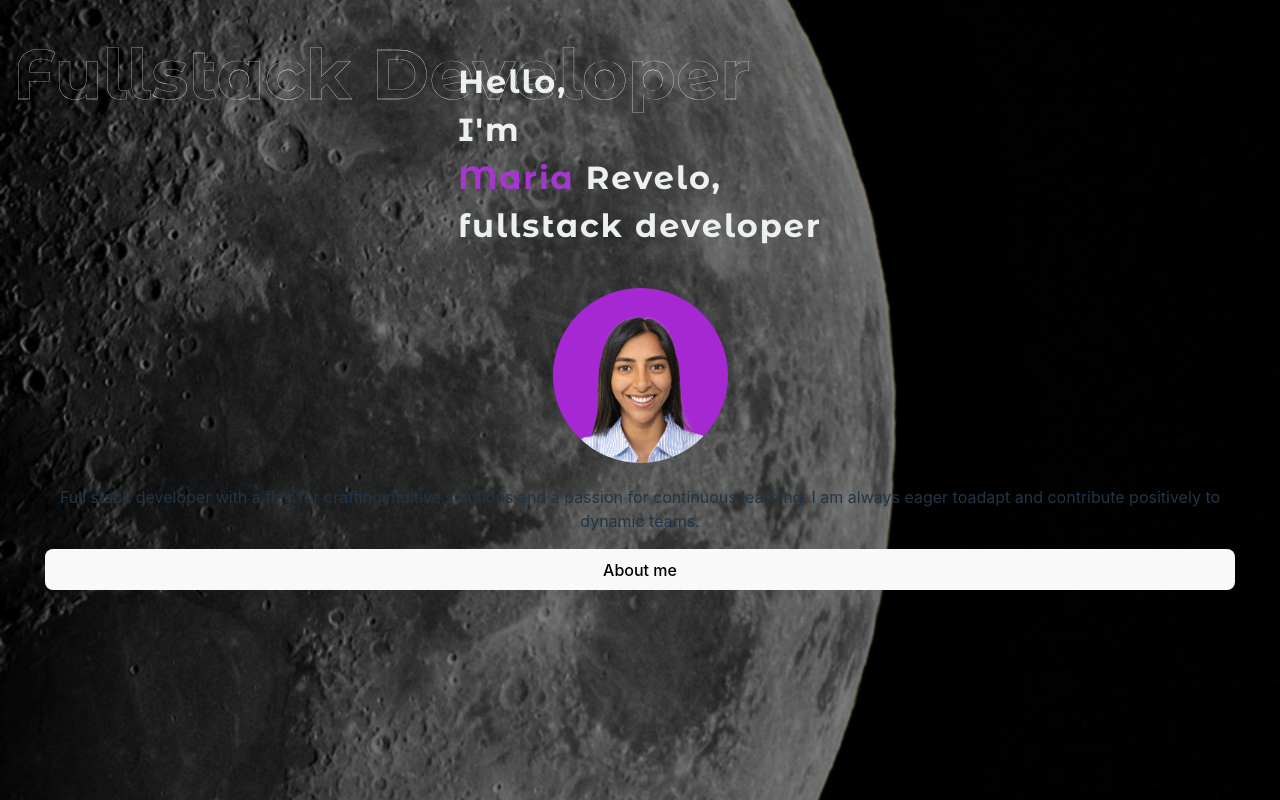
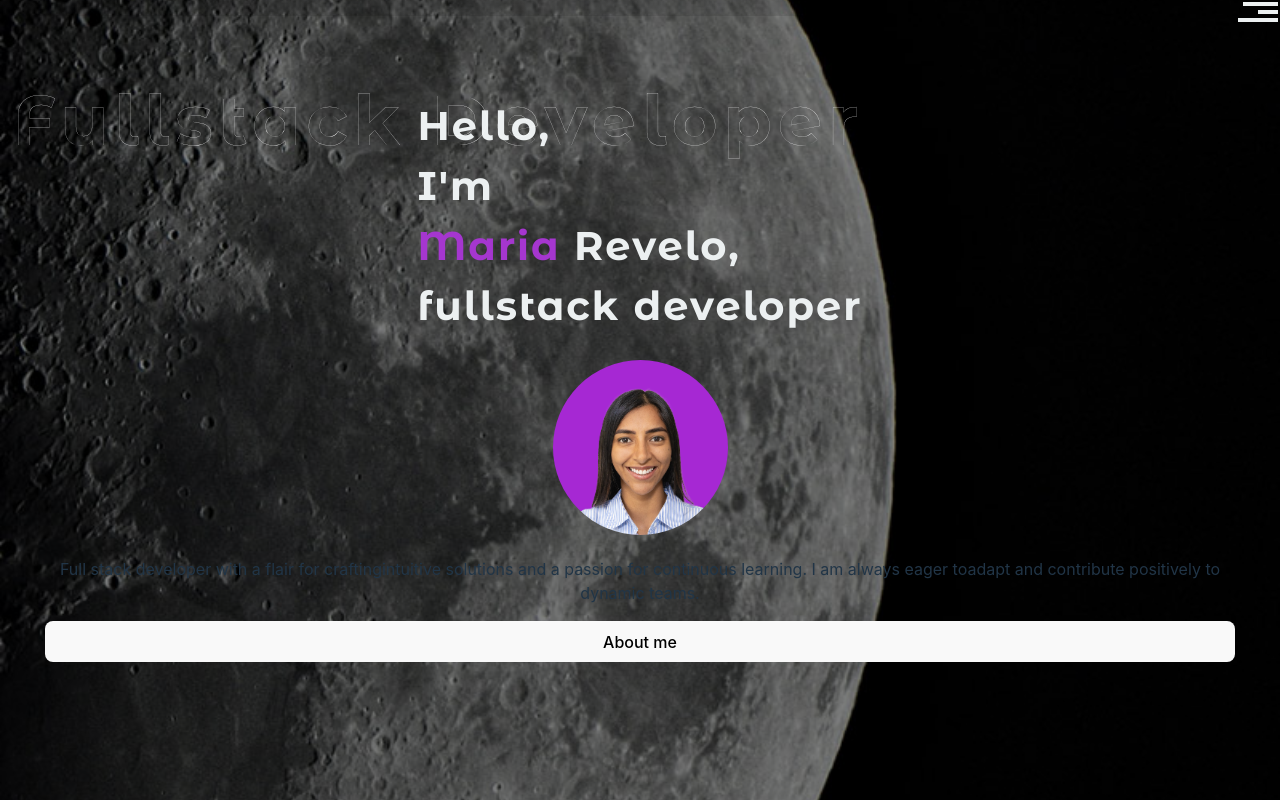
Before and after one commit to MariaVan8/portfolio-react, a React (Vite) app: page / in a window 1280 px wide. Built offline with nearby package versions, Linux system fonts and the light colour scheme.

Commit message:
Added navbar structure

```diff
--- a/src/App.css
+++ b/src/App.css
@@ -1,7 +1,7 @@
 *,
 *:before,
 *:after {
-	box-sizing: inherit;
+	box-sizing: border-box;
 }
 
 body {
--- a/src/components/Header/Header.jsx
+++ b/src/components/Header/Header.jsx
@@ -1,9 +1,11 @@
 import "../Header/Header.scss";
+import Navbar from "../NavBar/Navbar";
 import perfil from "../../assets/Images/purple4.png";
 function Header() {
 	return (
 		<>
 			<header className="header">
+				<Navbar />
 				<div className="header_overlay"></div>
 				<div className="header_box">
 					<div className="text-layer">
--- a/src/components/Header/Header.scss
+++ b/src/components/Header/Header.scss
@@ -42,14 +42,15 @@
 		position: absolute;
 		//font-size: 80px;
 		width: 98%;
-		padding-bottom: 10rem;
+		padding-bottom: 12rem;
 		line-height: 3.5rem;
 		text-align: left;
+		letter-spacing: 6px;
 	}
 
 	.first-layer {
 		z-index: 2; /* Higher index on top */
-		-webkit-text-stroke-width: 0.3px;
+		-webkit-text-stroke-width: 0.2px;
 		-webkit-text-stroke-color: white;
 		font-weight: bolder;
 		//width: 100%;
@@ -73,7 +74,7 @@
 			color: $primary-color;
 			font-family: $montserrat-alternates-bold;
 			font-weight: bold;
-			font-size: $font-size-xlarge;
+			font-size: $font-size-xxlarge;
 		}
 		.accent {
 			color: $secondary-color;
--- /dev/null
+++ b/src/components/NavBar/Navbar.jsx
@@ -0,0 +1,36 @@
+import React, { useState } from "react";
+import "./Navbar.scss";
+
+function Navbar() {
+	const [isMenuOpen, setIsMenuOpen] = useState(false);
+
+	const navToggle = () => {
+		setIsMenuOpen(!isMenuOpen);
+	};
+	return (
+		<>
+			<nav className="nav">
+				<div
+					className="hamburger"
+					onClick={navToggle}>
+					<span className="hamburger_1"></span>
+					<span className="hamburger_2"></span>
+					<span className="hamburger_3"></span>
+				</div>
+				<ul className={`nav-box ${isMenuOpen ? "show" : "hidden"}`}>
+					<a href="">
+						<li className="nav_item">Projects</li>
+					</a>
+					<a href="">
+						<li className="nav_item">About me</li>
+					</a>
+					<a href="">
+						<li className="nav_item">Contact</li>
+					</a>
+				</ul>
+			</nav>
+		</>
+	);
+}
+
+export default Navbar;
--- /dev/null
+++ b/src/components/NavBar/Navbar.scss
@@ -0,0 +1,64 @@
+@use "../../styles/partials/variables" as *;
+@use "../../styles/partials/fonts" as *;
+
+.nav {
+	position: relative;
+	z-index: 3;
+	&-box {
+		position: absolute;
+		top: 0;
+		left: 0;
+		width: 100%;
+		height: 30vh;
+		display: flex;
+		flex-direction: column;
+		align-items: center;
+		justify-content: center;
+		background: linear-gradient(
+			to bottom,
+			rgba(0, 0, 0, 0.9),
+			rgba(0, 0, 0, 0.7),
+			rgba(0, 0, 0, 0.1)
+		);
+		transition: transform 0.3s ease-in-out;
+		transform: translateY(-100%);
+		&.show {
+			transform: translateY(0); /* Slide the nav-box into view */
+		}
+
+		&.hidden {
+			transform: translateY(
+				-100%
+			); /* Ensure hidden class is correctly applied */
+		}
+	}
+	&_item {
+		color: $primary-color;
+	}
+	.hamburger {
+		cursor: pointer;
+		position: relative;
+		z-index: 4;
+		display: flex;
+		flex-direction: column;
+		align-items: flex-end;
+		&_1 {
+			background-color: $primary-color;
+			height: 4px;
+			width: 35px;
+			margin: 2px;
+		}
+		&_2 {
+			background-color: $primary-color;
+			height: 4px;
+			width: 20px;
+			margin: 2px;
+		}
+		&_3 {
+			background-color: $primary-color;
+			height: 4px;
+			width: 40px;
+			margin: 2px;
+		}
+	}
+}
```
